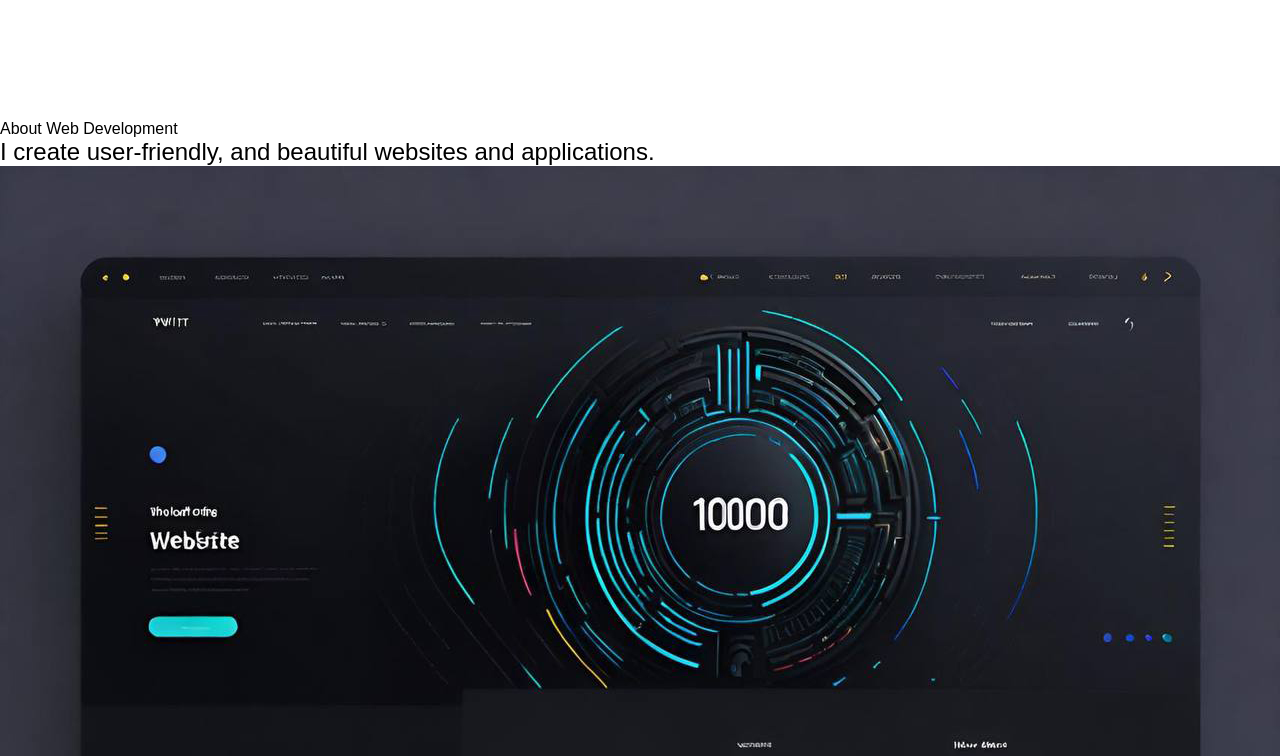
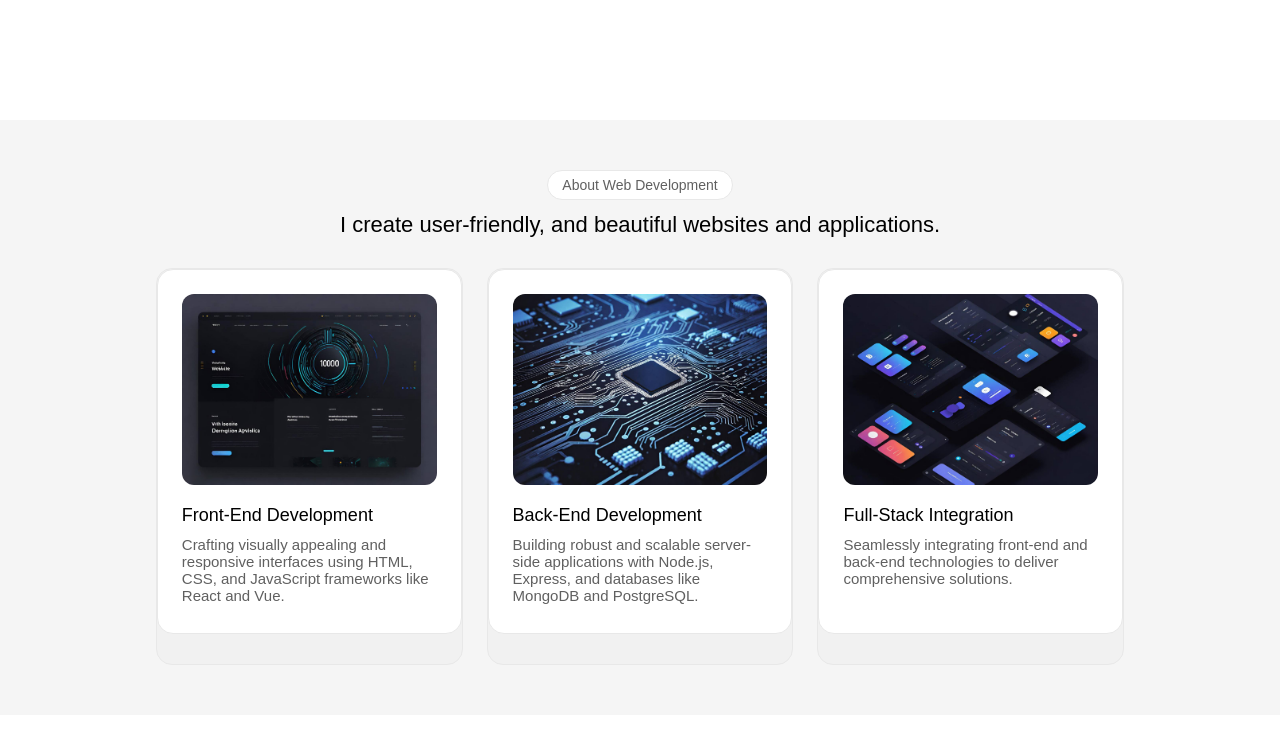
Before and after one commit to Jonatandb/HTML_Responsive_Portfolio, a plain HTML site: page index.html in a window 1280 px wide. Shown: the part 680-1436 px from the top of the page. After the commit the page ends 1395 px from the top, so only its background shows below. Drawn offline with nearby package versions, Linux system fonts and the light colour scheme.

Commit message:
Add about section styles

```diff
--- a/styles.css
+++ b/styles.css
@@ -179,3 +179,68 @@ nav button i {
   cursor: pointer;
   width: fit-content;
 }
+
+.about {
+  display: flex;
+  align-items: center;
+  justify-content: center;
+  flex-direction: column;
+  background: #f5f5f5;
+  padding: 50px;
+}
+
+.about > p {
+  font-size: 14px;
+  color: #606060;
+  border: 1px solid #e8e8e8;
+  padding: 6px 14px;
+  border-radius: 16px;
+  margin-bottom: 12px;
+  background: #fff;
+}
+
+.about > h2 {
+  font-size: 22px;
+  text-align: center;
+  margin-bottom: 30px;
+}
+
+.about .items {
+  display: flex;
+  justify-content: center;
+  gap: 24px;
+}
+
+.about .items .item {
+  width: 26%;
+  background: #f1f1f1;
+  border: 1px solid #e8e8e8;
+  border-radius: 16px;
+  padding: 0 0 30px;
+}
+
+.about .items .item .inner {
+  background: #fff;
+  padding: 24px;
+  border-radius: 16px;
+  border: 1px solid #e8e8e8;
+  min-height: 365px;
+}
+
+.about .items .item .inner img {
+  width: 100%;
+  margin-bottom: 16px;
+  border-radius: 12px;
+}
+
+.about .items .item .inner a {
+  font-size: 18px;
+  color: #000;
+  margin-bottom: 10px;
+  display: block;
+}
+
+.about .items .item .inner p {
+  color: #606060;
+  font-size: 15px;
+}
```
